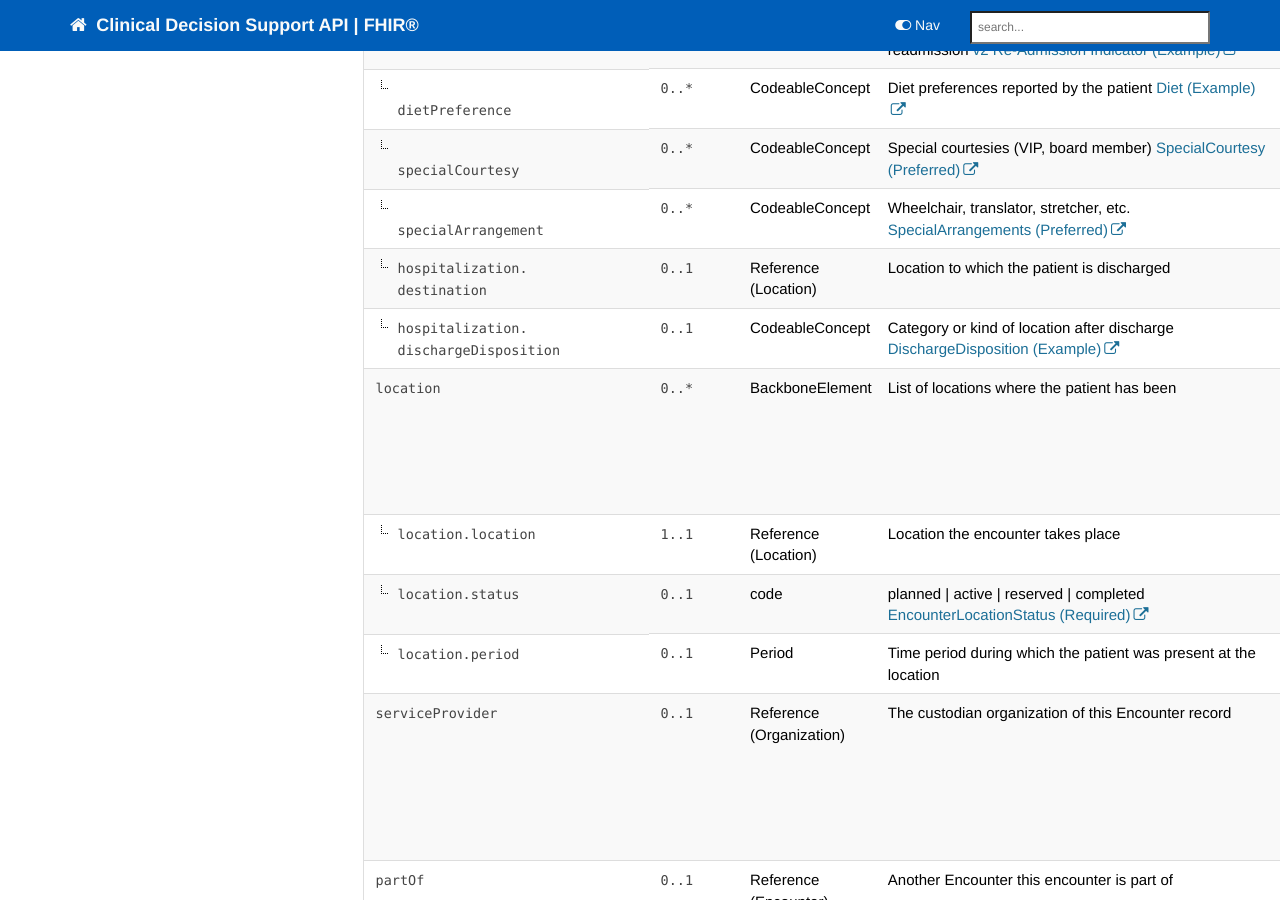
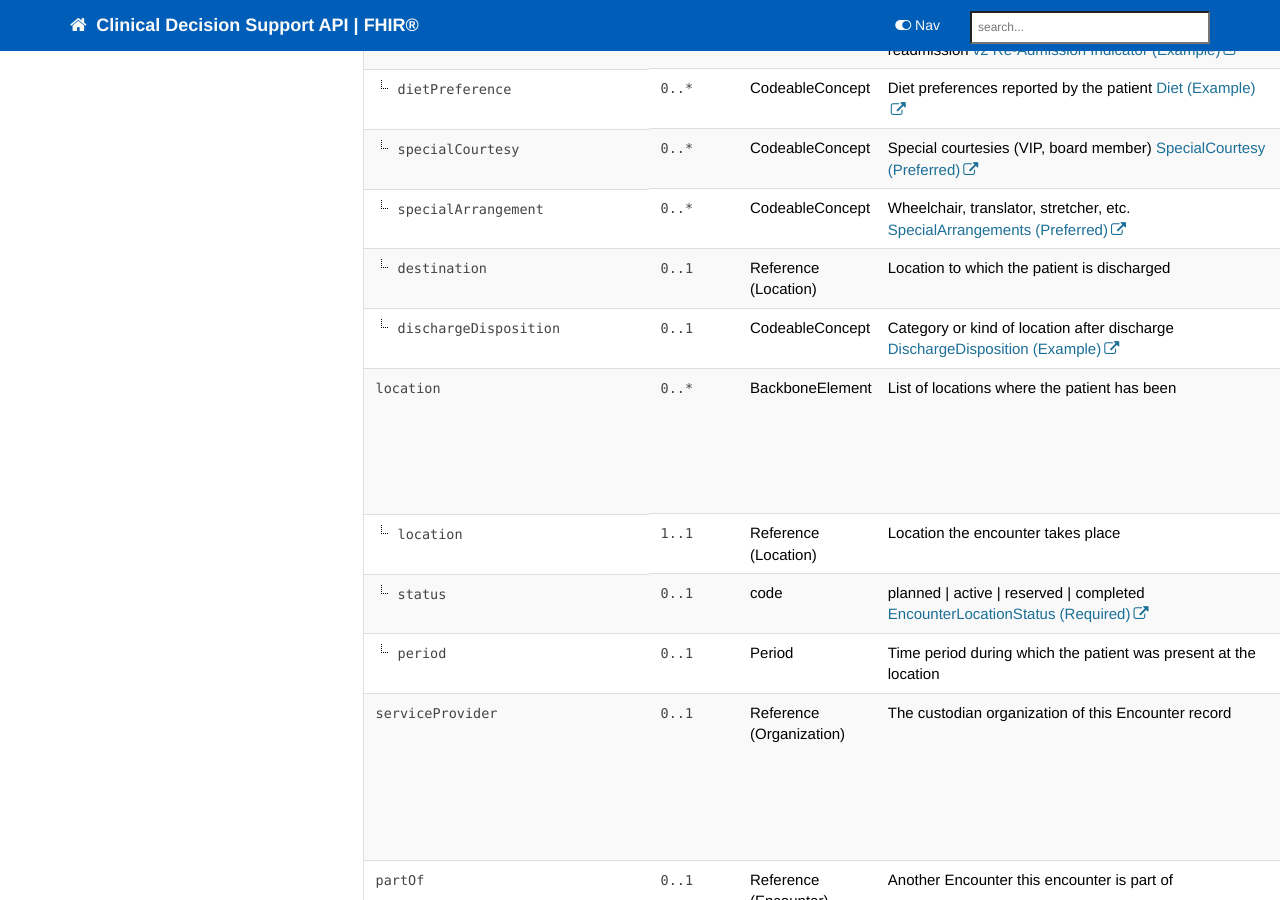
Before and after one commit to nhsconnect/FHIR-CDS, a Jekyll site: the page built from pages/explore/api_encounter_report_encounter.md, in a window 1280 px wide and 900 px high, scrolled down 4173 px. Built offline with Jekyll 4.4.1, drawn with Linux system fonts in a browser that asks for light colours; nearby versions of some CDN libraries; comment, search, counter and statistics services are not loaded.

Commit message:
Update api_encounter_report_encounter.md

```diff
--- a/pages/explore/api_encounter_report_encounter.md
+++ b/pages/explore/api_encounter_report_encounter.md
@@ -313,49 +313,49 @@ and any third parties answering questions on behalf of the patient (<code>Relate
 <td></td>
  </tr>
 <tr>
-  <td class="sub"><code></code><br><code>admitSource</code></td>
+  <td class="sub"><code>admitSource</code></td>
       <td><code>0..1</code></td>
     <td>CodeableConcept</td>
     <td>From where patient was admitted (physician referral, transfer) <a href="https://www.hl7.org/fhir/stu3/valueset-encounter-admit-source.html">AdmitSource (Preferred)</a></td>
 <td></td>
  </tr>
 <tr>
-  <td class="sub"><code></code><br><code>reAdmission</code></td>
+  <td class="sub"><code>reAdmission</code></td>
       <td><code>0..1</code></td>
     <td>CodeableConcept</td>
     <td>The type of hospital re-admission that has occurred (if any). If the value is absent, then this is not identified as a readmission <a href="https://www.hl7.org/fhir/stu3/v2/0092/index.html">v2 Re-Admission Indicator (Example)</a></td>
 <td></td>
  </tr>
 <tr>
-  <td class="sub"><code></code><br><code>dietPreference</code></td>
+  <td class="sub"><code>dietPreference</code></td>
       <td><code>0..*</code></td>
     <td>CodeableConcept</td>
     <td>Diet preferences reported by the patient <a href="https://www.hl7.org/fhir/stu3/valueset-encounter-diet.html">Diet (Example)</a></td>
 <td></td>
  </tr>
 <tr>
-  <td class="sub"><code></code><br><code>specialCourtesy</code></td>
+  <td class="sub"><code>specialCourtesy</code></td>
       <td><code>0..*</code></td>
     <td>CodeableConcept</td>
     <td>Special courtesies (VIP, board member) <a href="https://www.hl7.org/fhir/stu3/valueset-encounter-special-courtesy.html">SpecialCourtesy (Preferred)</a></td>
 <td></td>
  </tr>
 <tr>
-  <td class="sub"><code></code><br><code>specialArrangement</code></td>
+  <td class="sub"><code>specialArrangement</code></td>
       <td><code>0..*</code></td>
     <td>CodeableConcept</td>
     <td>Wheelchair, translator, stretcher, etc. <a href="https://www.hl7.org/fhir/stu3/valueset-encounter-special-arrangements.html">SpecialArrangements (Preferred)</a></td>
 <td></td>
  </tr>
 <tr>
-<td class="sub"><code>hospitalization.</code><br><code>destination</code></td>
+<td class="sub"><code>destination</code></td>
   <td><code>0..1</code></td>
     <td>Reference<br>(Location)</td>
     <td>Location to which the patient is discharged</td>
 <td></td>
  </tr>
 <tr>
-  <td class="sub"><code>hospitalization.</code><br><code>dischargeDisposition</code></td>
+  <td class="sub"><code>dischargeDisposition</code></td>
       <td><code>0..1</code></td>
     <td>CodeableConcept</td>
     <td>Category or kind of location after discharge <a href="https://www.hl7.org/fhir/stu3/valueset-encounter-discharge-disposition.html">DischargeDisposition (Example)</a></td>
@@ -369,21 +369,21 @@ and any third parties answering questions on behalf of the patient (<code>Relate
 <td>This SHOULD be populated where the patient has physically attended the provider service.</td>
  </tr>
 <tr>
-<td class="sub"><code>location.location</code></td>
+<td class="sub"><code>location</code></td>
   <td><code>1..1</code></td>
     <td>Reference<br>(Location)</td>
     <td>Location the encounter takes place</td>
 <td></td>
 </tr>
 <tr>
-  <td class="sub"><code>location.status</code></td>
+  <td class="sub"><code>status</code></td>
       <td><code>0..1</code></td>
     <td>code</td>
     <td>planned | active | reserved | completed <a href="https://www.hl7.org/fhir/stu3/valueset-encounter-location-status.html">EncounterLocationStatus (Required)</a></td>
 <td></td>
  </tr>
 <tr>
-  <td class="sub"><code>location.period</code></td>
+  <td class="sub"><code>period</code></td>
       <td><code>0..1</code></td>
     <td>Period</td>
     <td>Time period during which the patient was present at the location</td>
```
